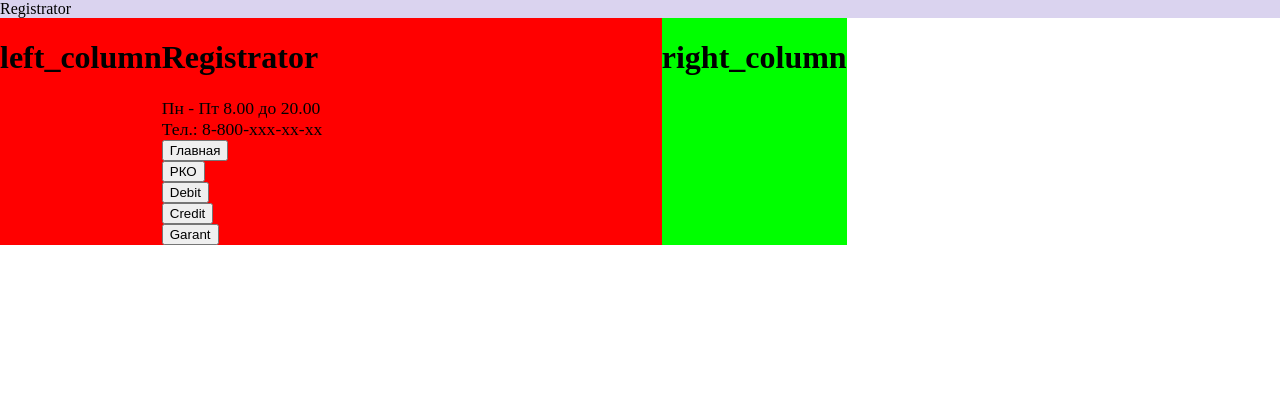
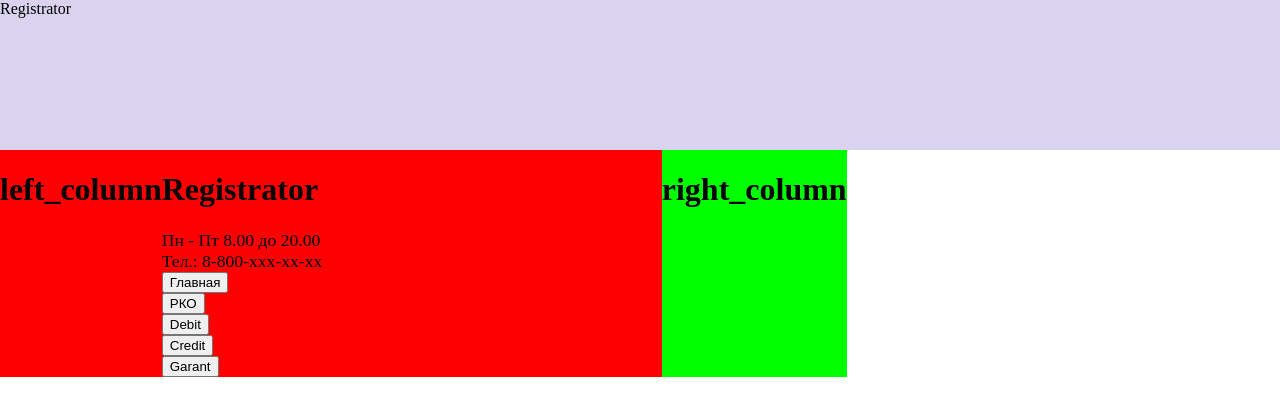
Before and after one commit to RjazanovEgor/Devora, a Django app: page /debitpage/ in a window 1280 px wide. Shown: the top 416 px of the page. Run offline with Django 3.2, Linux system fonts and the light colour scheme.

Commit message:
base v2.2.8.1

```diff
--- a/home/templates/base.html
+++ b/home/templates/base.html
@@ -36,7 +36,9 @@
     <body>
         <grandperents>
 
-            <perents style="background-color: rgb(218, 211, 239)">
+            <perents style="background-color: rgb(218, 211, 239);
+                            width: 100%;
+                            height: 150px;">
                 {% include "headers.html" %}
             </perents>
 
```
